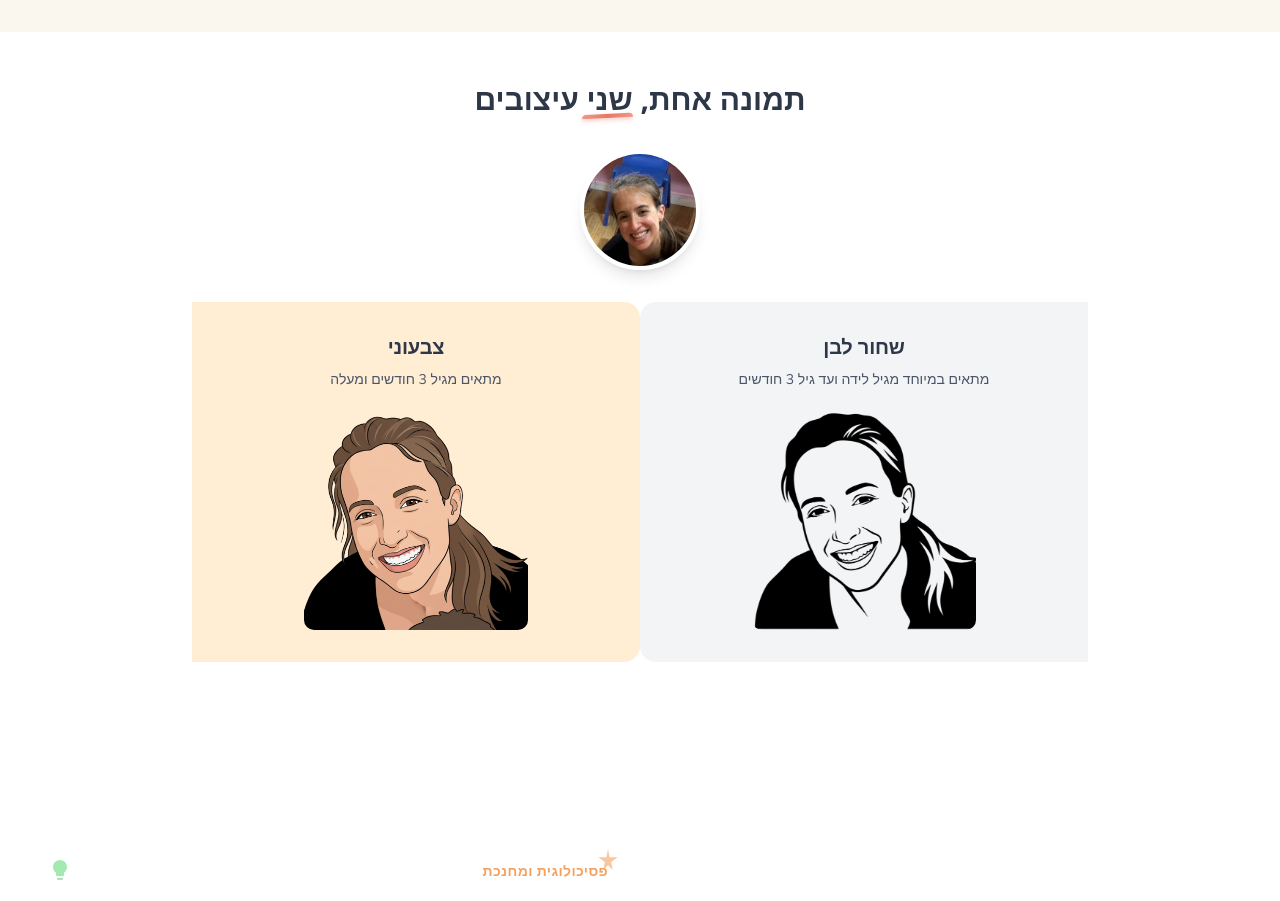
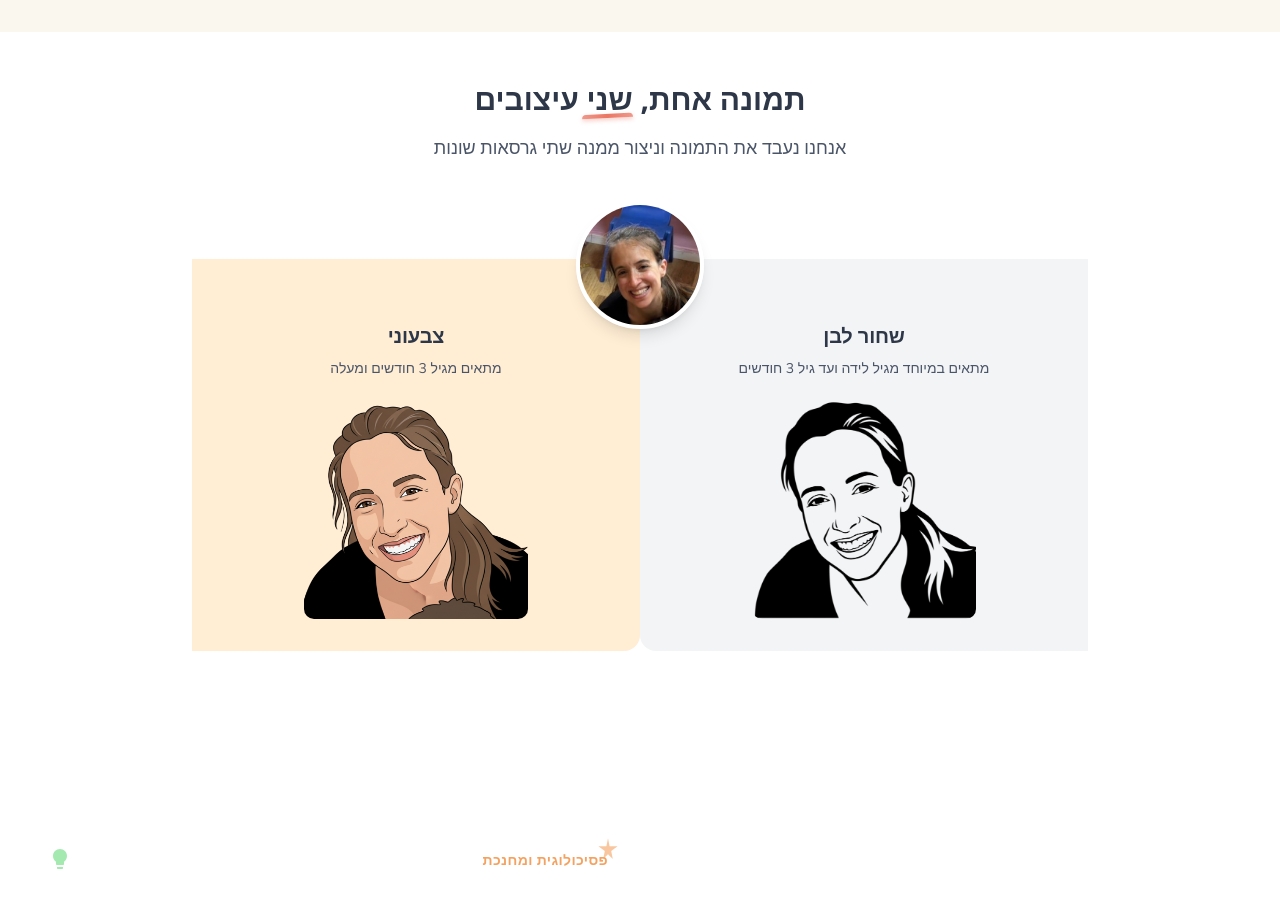
Before and after one commit to yawel-wel/little-gali, a Next.js app: page / in a window 1280 px wide. Shown: the part 1460-2361 px from the top of the page. Built offline with nearby package versions, Linux system fonts and the light colour scheme; a web font is replaced by a local one.

Commit message:
fixes for the one image two designs section

```diff
--- a/src/app/page.tsx
+++ b/src/app/page.tsx
@@ -342,13 +342,19 @@ export default function Home() {
                 </span>{" "}
                 עיצובים
               </h2>
+              <p className="text-base sm:text-lg font-body text-medium-gray leading-relaxed max-w-xl mx-auto mt-4">
+                אנחנו נעבד את התמונה וניצור ממנה שתי גרסאות שונות
+              </p>
             </div>
 
             {/* Mobile Carousel / Desktop Grid */}
-            <div className="max-w-4xl mx-auto relative">
-              {/* Center Image - Overlapping carousel on mobile, above on desktop */}
-              <div className="text-center mb-0 md:mb-8">
-                <div className="w-24 h-24 md:w-30 md:h-30 mx-auto rounded-full overflow-hidden border-4 border-white shadow-lg relative z-10 -mb-6 md:mb-0">
+            <div className="max-w-4xl mx-auto relative mt-16 md:mt-24">
+              {/* Center Image - Overlapping both mobile and desktop */}
+              <div
+                className="absolute top-12 left-1/2 transform -translate-x-1/2 -translate-y-1/2 z-20 md:top-0 md:-translate-y-3/4"
+                style={{ top: "38px" }}
+              >
+                <div className="w-26 h-26 md:w-32 md:h-32 rounded-full overflow-hidden border-4 border-white shadow-lg">
                   <img
                     src="/original-example.jpeg"
                     alt="Original Example"
@@ -361,13 +367,13 @@ export default function Home() {
               <div className="md:hidden">
                 <div className="relative overflow-hidden">
                   <div
-                    className="flex transition-transform duration-300 ease-in-out"
+                    className="flex transition-transform duration-300 ease-in-out pt-12"
                     id="carousel-container"
                   >
                     {/* Slide 1 - Colorful (Left) */}
                     <div className="w-4/5 flex-shrink-0 pr-4">
                       <div className="bg-orange-100 rounded-2xl p-6 text-center">
-                        <h3 className="text-lg font-heading text-dark-gray mb-2 mt-4 md:mt-0">
+                        <h3 className="text-lg font-heading text-dark-gray mb-2 mt-9 md:mt-0">
                           צבעוני
                         </h3>
                         <p className="text-xs font-body text-medium-gray mb-4">
@@ -386,7 +392,7 @@ export default function Home() {
                     {/* Slide 2 - Black and White (Right) */}
                     <div className="w-4/5 flex-shrink-0 pr-4">
                       <div className="bg-gray-100 rounded-2xl p-6 text-center">
-                        <h3 className="text-lg font-heading text-dark-gray mb-2 mt-4 md:mt-0">
+                        <h3 className="text-lg font-heading text-dark-gray mb-2 mt-9 md:mt-0">
                           שחור לבן
                         </h3>
                         <p className="text-xs font-body text-medium-gray mb-4">
@@ -407,20 +413,20 @@ export default function Home() {
                 {/* Pagination Dots */}
                 <div className="flex justify-center mt-6 space-x-2">
                   <button
-                    className="w-3 h-3 rounded-full bg-[#F4A261] transition-all duration-200"
+                    className="w-3 h-3 rounded-full bg-[#F4A261] transition-all duration-200 cursor-pointer"
                     data-slide="0"
                   ></button>
                   <button
-                    className="w-3 h-3 rounded-full bg-gray-300 hover:bg-[#F4A261] transition-all duration-200"
+                    className="w-3 h-3 rounded-full bg-gray-300 hover:bg-[#F4A261] transition-all duration-200 cursor-pointer"
                     data-slide="1"
                   ></button>
                 </div>
               </div>
 
               {/* Desktop Grid */}
-              <div className="hidden md:grid md:grid-cols-2 gap-0">
+              <div className="hidden md:grid md:grid-cols-2 gap-0 relative">
                 {/* Left Side - Black and White */}
-                <div className="bg-gray-100 rounded-l-2xl p-8 text-center relative">
+                <div className="bg-gray-100 rounded-l-2xl p-8 text-center relative pt-16">
                   <h3 className="text-xl font-heading text-dark-gray mb-2">
                     שחור לבן
                   </h3>
@@ -437,7 +443,7 @@ export default function Home() {
                 </div>
 
                 {/* Right Side - Colorful */}
-                <div className="bg-orange-100 rounded-r-2xl p-8 text-center relative">
+                <div className="bg-orange-100 rounded-r-2xl p-8 text-center relative pt-16">
                   <h3 className="text-xl font-heading text-dark-gray mb-2">
                     צבעוני
                   </h3>
@@ -478,9 +484,9 @@ export default function Home() {
 
                       // Update active dot
                       dots.forEach(d => {
-                        d.className = 'w-3 h-3 rounded-full bg-gray-300 hover:bg-[#F4A261] transition-all duration-200';
+                        d.className = 'w-3 h-3 rounded-full bg-gray-300 hover:bg-[#F4A261] transition-all duration-200 cursor-pointer';
                       });
-                      dot.className = 'w-3 h-3 rounded-full bg-[#F4A261] transition-all duration-200';
+                      dot.className = 'w-3 h-3 rounded-full bg-[#F4A261] transition-all duration-200 cursor-pointer';
 
                       // Move carousel - index 0 = first slide, index 1 = second slide
                       if (index === 0) {
```
